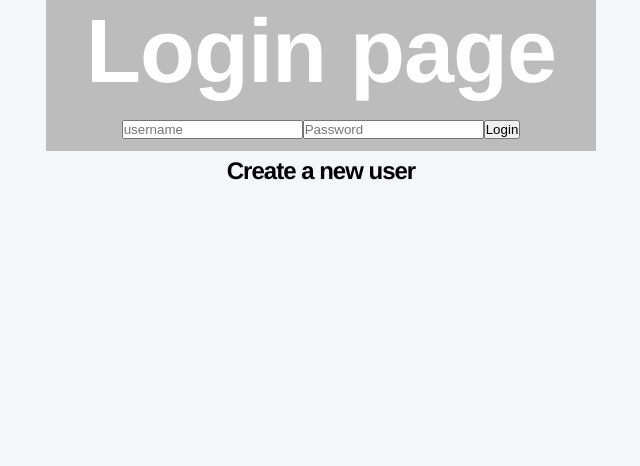
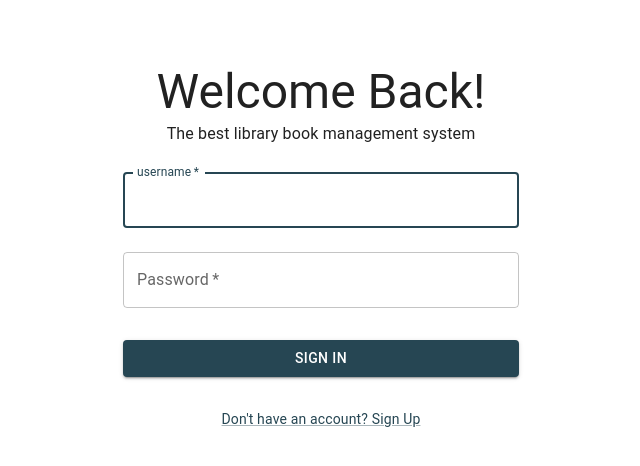
Before and after one commit to FRIDAYAI-E/Mini_Library, a React (Create React App) app in the folder client/: page /login in a window 1280 px wide. Shown: the top 466 px of the page, without its empty margins (319-959 px from the left). Built offline with nearby package versions, Linux system fonts and the light colour scheme.

Commit message:
login css

```diff
--- a/client/src/App.js
+++ b/client/src/App.js
@@ -14,15 +14,30 @@ import NewUser from "./components/users/NewUser";
 import LoginPage from "./components/LoginPage";
 import LogoutPage from "./components/LogoutPage";
 import HomePage from "./components/HomePage";
-import { ThemeProvider, StyledEngineProvider } from '@mui/material/styles';
-import GlobalStyles from './components/GlobalStyles';
-import theme from './theme';
+import CssBaseline from "@mui/material/CssBaseline";
+import { createTheme, ThemeProvider } from "@mui/material/styles";
+
+const theme = createTheme({
+  palette: {
+    primary: {
+      main: "#264653",
+    },
+    secondary: {
+      main: "#f4a261",
+    },
+    surface: {
+      main: "#FFFFFF",
+    },
+    error: {
+      main: "#C51162",
+    },
+  },
+});
 
 function App() {
   return (
-    <StyledEngineProvider injectFirst>
     <ThemeProvider theme={theme}>
-        <GlobalStyles />
+      <CssBaseline />
       <Router>
         <div className="App">
           <Switch>
@@ -87,7 +102,6 @@ function App() {
         </div>
       </Router>
     </ThemeProvider>
-    </StyledEngineProvider>
   );
 }
 
--- a/client/src/components/GlobalStyles.js
+++ /dev/null
@@ -1,38 +0,0 @@
-import createStyles from '@material-ui/styles/createStyles';
-import makeStyles from '@material-ui/styles/makeStyles';
-
-const useStyles = makeStyles(() => createStyles({
-    '@global': {
-        '*': {
-            boxSizing: 'border-box',
-            margin: 0,
-            padding: 0,
-        },
-        html: {
-            '-webkit-font-smoothing': 'antialiased',
-            '-moz-osx-font-smoothing': 'grayscale',
-            height: '100%',
-            width: '100%'
-        },
-        body: {
-            backgroundColor: '#f4f6f8',
-            height: '100%',
-            width: '100%'
-        },
-        a: {
-            textDecoration: 'none'
-        },
-        '#root': {
-            height: '100%',
-            width: '100%'
-        }
-    }
-}));
-
-const GlobalStyles = () => {
-    useStyles();
-
-    return null;
-};
-
-export default GlobalStyles;
--- a/client/src/components/LoginPage.jsx
+++ b/client/src/components/LoginPage.jsx
@@ -3,8 +3,15 @@ import axios from "axios";
 import { atom, useAtom } from "jotai";
 import { useState } from "react";
 import { useHistory } from "react-router-dom";
-import { NavLink } from "react-router-dom";
-
+//import { NavLink } from "react-router-dom";
+import Typography from "@mui/material/Typography";
+import Container from "@mui/material/Container";
+import CssBaseline from "@mui/material/CssBaseline";
+import Grid from "@mui/material/Grid";
+import Box from "@mui/material/Box";
+import Button from "@mui/material/Button";
+import TextField from "@mui/material/TextField";
+import Link from "@mui/material/Link";
 export const sessionAtom = atom([]);
 
 function LoginPage() {
@@ -18,9 +25,12 @@ function LoginPage() {
       .then((res) => {
         setSession(res.data);
         setNetworkStatus("resolved");
+        console.log("Text", res.data);
         if (res.data.loginUser.role === "admin") {
           history.push("/admin/dashboard");
         } else if (res.data.loginUser.role === "user") {
+          history.push("/user/dashboard");
+        } else if (res.data.loginUser.role === "superuser") {
           history.push("/user/dashboard");
         }
       })
@@ -32,6 +42,7 @@ function LoginPage() {
 
   const handleSubmit = (event) => {
     event.preventDefault();
+    console.log(event.target);
     const username = event.target.username.value;
     const password = event.target.password.value;
     handleLogin({ username: username, password: password });
@@ -43,7 +54,23 @@ function LoginPage() {
 
   return (
     <>
-      <div>
+      <Container component="main" maxWidth="xs">
+        <CssBaseline />
+        <Box
+          sx={{
+            marginTop: 8,
+            display: "flex",
+            flexDirection: "column",
+            alignItems: "center",
+          }}
+        >
+          <Typography component="h1" variant="h3">
+            Welcome Back!
+          </Typography>
+          <Typography component="h1" variant="subtitle1">
+            The best library book management system
+          </Typography>
+          {/* <div>
               <h1 className="login"> Login page </h1>
               <form onSubmit={handleSubmit}>
                 <input name="username" placeholder="username" />
@@ -55,13 +82,61 @@ function LoginPage() {
                   <h1>Incorrect login details. Please try again</h1>
                 </div>
               ) : null}
+            </div> */}
+          <Box
+            component="form"
+            onSubmit={handleSubmit}
+            noValidate
+            sx={{ mt: 1 }}
+          >
+            <TextField
+              margin="normal"
+              required
+              fullWidth
+              id="username"
+              label="username"
+              name="username"
+              autoComplete="email"
+              autoFocus
+            />
+            <TextField
+              margin="normal"
+              required
+              fullWidth
+              name="password"
+              label="Password"
+              type="password"
+              id="password"
+              autoComplete="current-password"
+            />
+            <Button
+              type="submit"
+              fullWidth
+              variant="contained"
+              sx={{ mt: 3, mb: 2 }}
+            >
+              Sign In
+            </Button>
+            <Grid container>
+              <Grid item xs>
+                <Link href="/user/new" variant="body2">
+                  {"Don't have an account? Sign Up"}
+                </Link>
+              </Grid>
+            </Grid>
+            {networkStatus === "error" ? (
+              <div>
+                <h1>Incorrect login details. Please try again</h1>
               </div>
-
-      <div>
+            ) : null}
+          </Box>
+          {/* <div>
               <NavLink to="/user/new">
                 <p>Create a new user</p>
               </NavLink>
-      </div>
+            </div> */}
+        </Box>
+      </Container>
     </>
   );
 }
--- a/client/src/components/admin/AdminDashboard.jsx
+++ b/client/src/components/admin/AdminDashboard.jsx
@@ -89,7 +89,7 @@ const AdminDashboard = () => {
   return (
     <div>
       <Navbar />
-      <Box>
+      <Box position="flex">
         <Button
           onClick={() => {
             history.push("/admin/managebooks");
@@ -112,9 +112,12 @@ const AdminDashboard = () => {
           title="Books Overview"
           columns={columns}
           data={books}
-          options={{ pageSize: 10 , rowStyle: {
-            fontSize: 15,
-          },}}
+          options={{
+            pageSize: 10,
+            rowStyle: {
+              fontSize: 15,
+            },
+          }}
           click={clickRowHandler}
         />
       </Box>
--- a/client/src/theme/index.js
+++ /dev/null
@@ -1,82 +0,0 @@
-import { createTheme } from '@material-ui/core';
-
-const theme = createTheme({
-    palette: {
-        background: {
-            default: '#f4f6f8',
-            paper: '#ffffff'
-        },
-        primary: {
-            contrastText: '#ffffff',
-            main: '#5664d2'
-        },
-        text: {
-            primary: '#172b4d',
-            secondary: '#6b778c'
-        }
-    },
-    shadows: [
-        'none',
-        '0 0 0 1px rgba(63,63,68,0.05), 0 1px 2px 0 rgba(63,63,68,0.15)',
-        '0 0 1px 0 rgba(0,0,0,0.31), 0 2px 2px -2px rgba(0,0,0,0.25)',
-        '0 0 1px 0 rgba(0,0,0,0.31), 0 3px 4px -2px rgba(0,0,0,0.25)',
-        '0 0 1px 0 rgba(0,0,0,0.31), 0 3px 4px -2px rgba(0,0,0,0.25)',
-        '0 0 1px 0 rgba(0,0,0,0.31), 0 4px 6px -2px rgba(0,0,0,0.25)',
-        '0 0 1px 0 rgba(0,0,0,0.31), 0 4px 6px -2px rgba(0,0,0,0.25)',
-        '0 0 1px 0 rgba(0,0,0,0.31), 0 4px 8px -2px rgba(0,0,0,0.25)',
-        '0 0 1px 0 rgba(0,0,0,0.31), 0 5px 8px -2px rgba(0,0,0,0.25)',
-        '0 0 1px 0 rgba(0,0,0,0.31), 0 6px 12px -4px rgba(0,0,0,0.25)',
-        '0 0 1px 0 rgba(0,0,0,0.31), 0 7px 12px -4px rgba(0,0,0,0.25)',
-        '0 0 1px 0 rgba(0,0,0,0.31), 0 6px 16px -4px rgba(0,0,0,0.25)',
-        '0 0 1px 0 rgba(0,0,0,0.31), 0 7px 16px -4px rgba(0,0,0,0.25)',
-        '0 0 1px 0 rgba(0,0,0,0.31), 0 8px 18px -8px rgba(0,0,0,0.25)',
-        '0 0 1px 0 rgba(0,0,0,0.31), 0 9px 18px -8px rgba(0,0,0,0.25)',
-        '0 0 1px 0 rgba(0,0,0,0.31), 0 10px 20px -8px rgba(0,0,0,0.25)',
-        '0 0 1px 0 rgba(0,0,0,0.31), 0 11px 20px -8px rgba(0,0,0,0.25)',
-        '0 0 1px 0 rgba(0,0,0,0.31), 0 12px 22px -8px rgba(0,0,0,0.25)',
-        '0 0 1px 0 rgba(0,0,0,0.31), 0 13px 22px -8px rgba(0,0,0,0.25)',
-        '0 0 1px 0 rgba(0,0,0,0.31), 0 14px 24px -8px rgba(0,0,0,0.25)',
-        '0 0 1px 0 rgba(0,0,0,0.31), 0 16px 28px -8px rgba(0,0,0,0.25)',
-        '0 0 1px 0 rgba(0,0,0,0.31), 0 18px 30px -8px rgba(0,0,0,0.25)',
-        '0 0 1px 0 rgba(0,0,0,0.31), 0 20px 32px -8px rgba(0,0,0,0.25)',
-        '0 0 1px 0 rgba(0,0,0,0.31), 0 22px 34px -8px rgba(0,0,0,0.25)',
-        '0 0 1px 0 rgba(0,0,0,0.31), 0 24px 36px -8px rgba(0,0,0,0.25)'
-    ],
-    typography: {
-        h1: {
-            fontWeight: 500,
-            fontSize: 35,
-            letterSpacing: '-0.24px'
-        },
-        h2: {
-            fontWeight: 500,
-            fontSize: 29,
-            letterSpacing: '-0.24px'
-        },
-        h3: {
-            fontWeight: 500,
-            fontSize: 24,
-            letterSpacing: '-0.06px'
-        },
-        h4: {
-            fontWeight: 500,
-            fontSize: 20,
-            letterSpacing: '-0.06px'
-        },
-        h5: {
-            fontWeight: 500,
-            fontSize: 16,
-            letterSpacing: '-0.05px'
-        },
-        h6: {
-            fontWeight: 500,
-            fontSize: 14,
-            letterSpacing: '-0.05px'
-        },
-        overline: {
-            fontWeight: 500
-        }
-    }
-});
-
-export default theme;
```
Also changed, not shown: 1 other file (tests, documents, lock files or other folders). Lines whose indentation alone changed are shown as unchanged.
